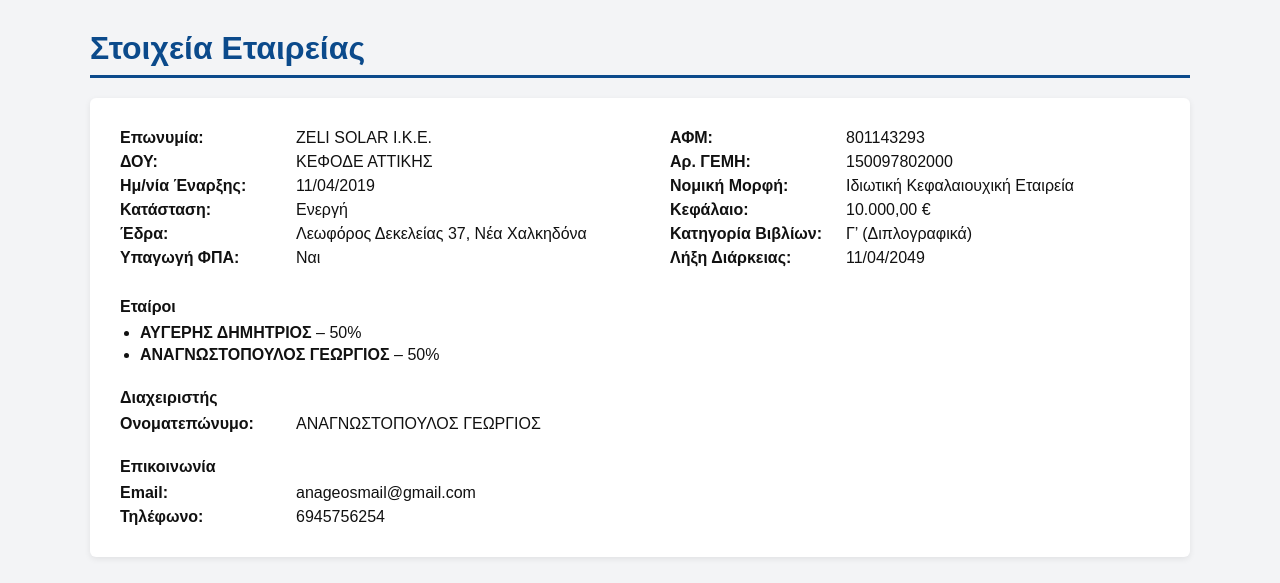
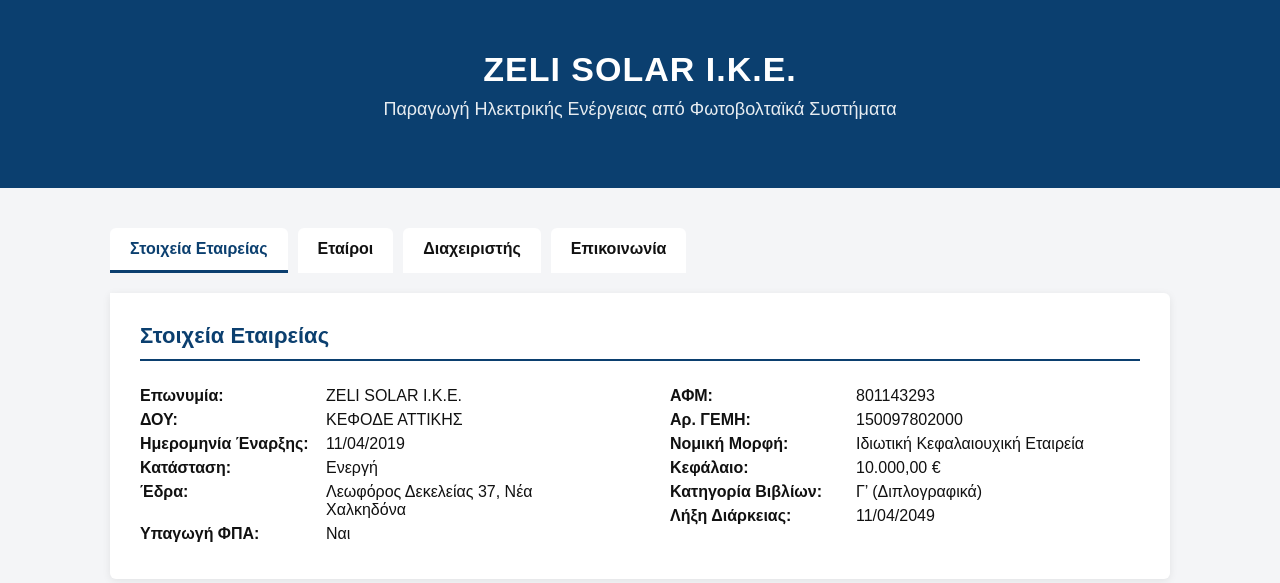
Before and after one commit to zeli-solar/ZELI-SOLAR-IKE, a plain HTML site: page index.html in a window 1280 px wide. Drawn offline with Linux system fonts and the light colour scheme.

Commit message:
Update index.html

```diff
--- a/index.html
+++ b/index.html
@@ -3,50 +3,103 @@
 <head>
 <meta charset="UTF-8">
 <meta name="viewport" content="width=device-width, initial-scale=1">
-<title>Στοιχεία Εταιρείας</title>
+<title>ZELI SOLAR Ι.Κ.Ε. – Στοιχεία Εταιρείας</title>
 
 <style>
+:root{
+  --blue:#0b3f6f;
+  --bg:#f4f5f7;
+}
+
+*{box-sizing:border-box}
+
 body{
   margin:0;
-    padding:0;
-    background:#f3f4f6;
   font-family: Arial, Helvetica, sans-serif;
+  background:var(--bg);
   color:#111;
 }
 
+/* ===== HEADER ===== */
+.header{
+  background:var(--blue);
+  color:#fff;
+  padding:50px 20px;
+  text-align:center;
+}
+
+.header h1{
+  margin:0;
+  font-size:34px;
+  letter-spacing:1px;
+}
+
+.header p{
+  margin-top:10px;
+  font-size:18px;
+  opacity:.9;
+}
+
+/* ===== LAYOUT ===== */
 .container{
   max-width:1100px;
-    margin:30px auto;
+  margin:40px auto;
   padding:0 20px;
 }
 
-  h1{
-    margin:0;
-    font-size:32px;
-    font-weight:700;
-    color:#0b4a8b;
+/* ===== TABS ===== */
+.tabs{
+  display:flex;
+  gap:10px;
+  margin-bottom:20px;
 }
 
-  .title-line{
-    margin-top:8px;
-    height:3px;
-    background:#0b4a8b;
-    width:100%;
+.tab{
+  padding:12px 20px;
+  background:#fff;
+  border-radius:6px 6px 0 0;
+  font-weight:700;
+  cursor:pointer;
+  border-bottom:3px solid transparent;
 }
 
+.tab.active{
+  border-bottom:3px solid var(--blue);
+  color:var(--blue);
+}
+
+/* ===== CARD ===== */
 .card{
-    margin-top:20px;
   background:#fff;
-    border-radius:6px;
-    padding:25px 30px;
-    box-shadow:0 2px 6px rgba(0,0,0,0.08);
+  border-radius:0 6px 6px 6px;
+  padding:30px;
+  box-shadow:0 2px 8px rgba(0,0,0,.08);
+  display:none;
+}
+
+.card.active{
+  display:block;
+}
+
+/* ===== CONTENT ===== */
+.section-title{
+  font-size:22px;
+  font-weight:700;
+  color:var(--blue);
+  margin-bottom:10px;
+}
+
+.section-line{
+  height:2px;
+  background:var(--blue);
+  margin-bottom:20px;
 }
 
 .grid{
   display:grid;
   grid-template-columns:1fr 1fr;
   column-gap:60px;
-    row-gap:8px;
+  row-gap:10px;
 }
 
 .item{
@@ -57,92 +110,95 @@
 
 .label{
   font-weight:700;
-    min-width:170px;
-    white-space:nowrap;
-  }
-
-  .value{
-    font-weight:400;
-  }
-
-  .section{
-    margin-top:25px;
-  }
-
-  .section-title{
-    font-weight:700;
-    margin-bottom:8px;
-  }
-
-  ul{
-    margin:6px 0 0 20px;
-    padding:0;
-  }
-
-  li{
-    margin:4px 0;
+  min-width:180px;
 }
 
 @media(max-width:900px){
-    .grid{
-      grid-template-columns:1fr;
-    }
+  .grid{grid-template-columns:1fr}
 }
 </style>
 </head>
 
 <body>
 
+<!-- HEADER -->
+<div class="header">
+  <h1>ZELI SOLAR Ι.Κ.Ε.</h1>
+  <p>Παραγωγή Ηλεκτρικής Ενέργειας από Φωτοβολταϊκά Συστήματα</p>
+</div>
+
 <div class="container">
 
-  <h1>Στοιχεία Εταιρείας</h1>
-  <div class="title-line"></div>
+  <!-- TABS -->
+  <div class="tabs">
+    <div class="tab active" onclick="openTab('company')">Στοιχεία Εταιρείας</div>
+    <div class="tab" onclick="openTab('partners')">Εταίροι</div>
+    <div class="tab" onclick="openTab('manager')">Διαχειριστής</div>
+    <div class="tab" onclick="openTab('contact')">Επικοινωνία</div>
+  </div>
 
-  <div class="card">
+  <!-- ΣΤΟΙΧΕΙΑ ΕΤΑΙΡΕΙΑΣ -->
+  <div id="company" class="card active">
+    <div class="section-title">Στοιχεία Εταιρείας</div>
+    <div class="section-line"></div>
 
     <div class="grid">
-      <!-- Αριστερά -->
       <div>
-        <div class="item"><div class="label">Επωνυμία:</div><div class="value">ZELI SOLAR Ι.Κ.Ε.</div></div>
-        <div class="item"><div class="label">ΔΟΥ:</div><div class="value">ΚΕΦΟΔΕ ΑΤΤΙΚΗΣ</div></div>
-        <div class="item"><div class="label">Ημ/νία Έναρξης:</div><div class="value">11/04/2019</div></div>
-        <div class="item"><div class="label">Κατάσταση:</div><div class="value">Ενεργή</div></div>
-        <div class="item"><div class="label">Έδρα:</div><div class="value">Λεωφόρος Δεκελείας 37, Νέα Χαλκηδόνα</div></div>
-        <div class="item"><div class="label">Υπαγωγή ΦΠΑ:</div><div class="value">Ναι</div></div>
+        <div class="item"><div class="label">Επωνυμία:</div>ZELI SOLAR Ι.Κ.Ε.</div>
+        <div class="item"><div class="label">ΔΟΥ:</div>ΚΕΦΟΔΕ ΑΤΤΙΚΗΣ</div>
+        <div class="item"><div class="label">Ημερομηνία Έναρξης:</div>11/04/2019</div>
+        <div class="item"><div class="label">Κατάσταση:</div>Ενεργή</div>
+        <div class="item"><div class="label">Έδρα:</div>Λεωφόρος Δεκελείας 37, Νέα Χαλκηδόνα</div>
+        <div class="item"><div class="label">Υπαγωγή ΦΠΑ:</div>Ναι</div>
       </div>
 
-      <!-- Δεξιά -->
       <div>
-        <div class="item"><div class="label">ΑΦΜ:</div><div class="value">801143293</div></div>
-        <div class="item"><div class="label">Αρ. ΓΕΜΗ:</div><div class="value">150097802000</div></div>
-        <div class="item"><div class="label">Νομική Μορφή:</div><div class="value">Ιδιωτική Κεφαλαιουχική Εταιρεία</div></div>
-        <div class="item"><div class="label">Κεφάλαιο:</div><div class="value">10.000,00 €</div></div>
-        <div class="item"><div class="label">Κατηγορία Βιβλίων:</div><div class="value">Γ’ (Διπλογραφικά)</div></div>
-        <div class="item"><div class="label">Λήξη Διάρκειας:</div><div class="value">11/04/2049</div></div>
+        <div class="item"><div class="label">ΑΦΜ:</div>801143293</div>
+        <div class="item"><div class="label">Αρ. ΓΕΜΗ:</div>150097802000</div>
+        <div class="item"><div class="label">Νομική Μορφή:</div>Ιδιωτική Κεφαλαιουχική Εταιρεία</div>
+        <div class="item"><div class="label">Κεφάλαιο:</div>10.000,00 €</div>
+        <div class="item"><div class="label">Κατηγορία Βιβλίων:</div>Γ’ (Διπλογραφικά)</div>
+        <div class="item"><div class="label">Λήξη Διάρκειας:</div>11/04/2049</div>
+      </div>
     </div>
   </div>
 
-    <div class="section">
+  <!-- ΕΤΑΙΡΟΙ -->
+  <div id="partners" class="card">
     <div class="section-title">Εταίροι</div>
-      <ul>
-        <li><strong>ΑΥΓΕΡΗΣ ΔΗΜΗΤΡΙΟΣ</strong> – 50%</li>
-        <li><strong>ΑΝΑΓΝΩΣΤΟΠΟΥΛΟΣ ΓΕΩΡΓΙΟΣ</strong> – 50%</li>
-      </ul>
+    <div class="section-line"></div>
+
+    <div class="item"><div class="label">ΑΥΓΕΡΗΣ ΔΗΜΗΤΡΙΟΣ:</div>50%</div>
+    <div class="item"><div class="label">ΑΝΑΓΝΩΣΤΟΠΟΥΛΟΣ ΓΕΩΡΓΙΟΣ:</div>50%</div>
   </div>
 
-    <div class="section">
+  <!-- ΔΙΑΧΕΙΡΙΣΤΗΣ -->
+  <div id="manager" class="card">
     <div class="section-title">Διαχειριστής</div>
-      <div class="item"><div class="label">Ονοματεπώνυμο:</div><div class="value">ΑΝΑΓΝΩΣΤΟΠΟΥΛΟΣ ΓΕΩΡΓΙΟΣ</div></div>
+    <div class="section-line"></div>
+
+    <div class="item"><div class="label">Ονοματεπώνυμο:</div>ΑΝΑΓΝΩΣΤΟΠΟΥΛΟΣ ΓΕΩΡΓΙΟΣ</div>
   </div>
 
-    <div class="section">
+  <!-- ΕΠΙΚΟΙΝΩΝΙΑ -->
+  <div id="contact" class="card">
     <div class="section-title">Επικοινωνία</div>
-      <div class="item"><div class="label">Email:</div><div class="value">anageosmail@gmail.com</div></div>
-      <div class="item"><div class="label">Τηλέφωνο:</div><div class="value">6945756254</div></div>
+    <div class="section-line"></div>
+
+    <div class="item"><div class="label">Email:</div>anageosmail@gmail.com</div>
+    <div class="item"><div class="label">Τηλέφωνο:</div>6945756254</div>
   </div>
 
 </div>
-</div>
+
+<script>
+function openTab(id){
+  document.querySelectorAll('.tab').forEach(t=>t.classList.remove('active'));
+  document.querySelectorAll('.card').forEach(c=>c.classList.remove('active'));
+  event.target.classList.add('active');
+  document.getElementById(id).classList.add('active');
+}
+</script>
 
 </body>
 </html>
```
Lines whose indentation alone changed are shown as unchanged.
